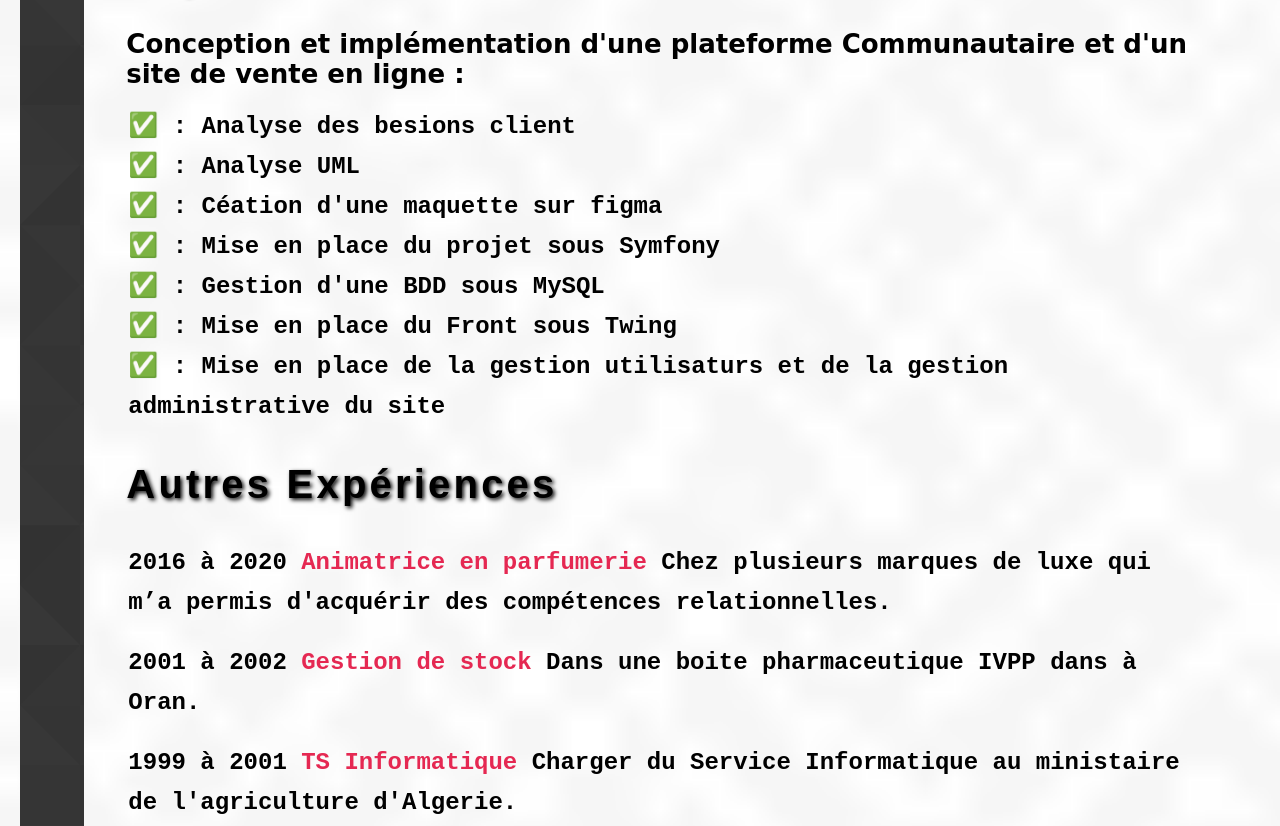
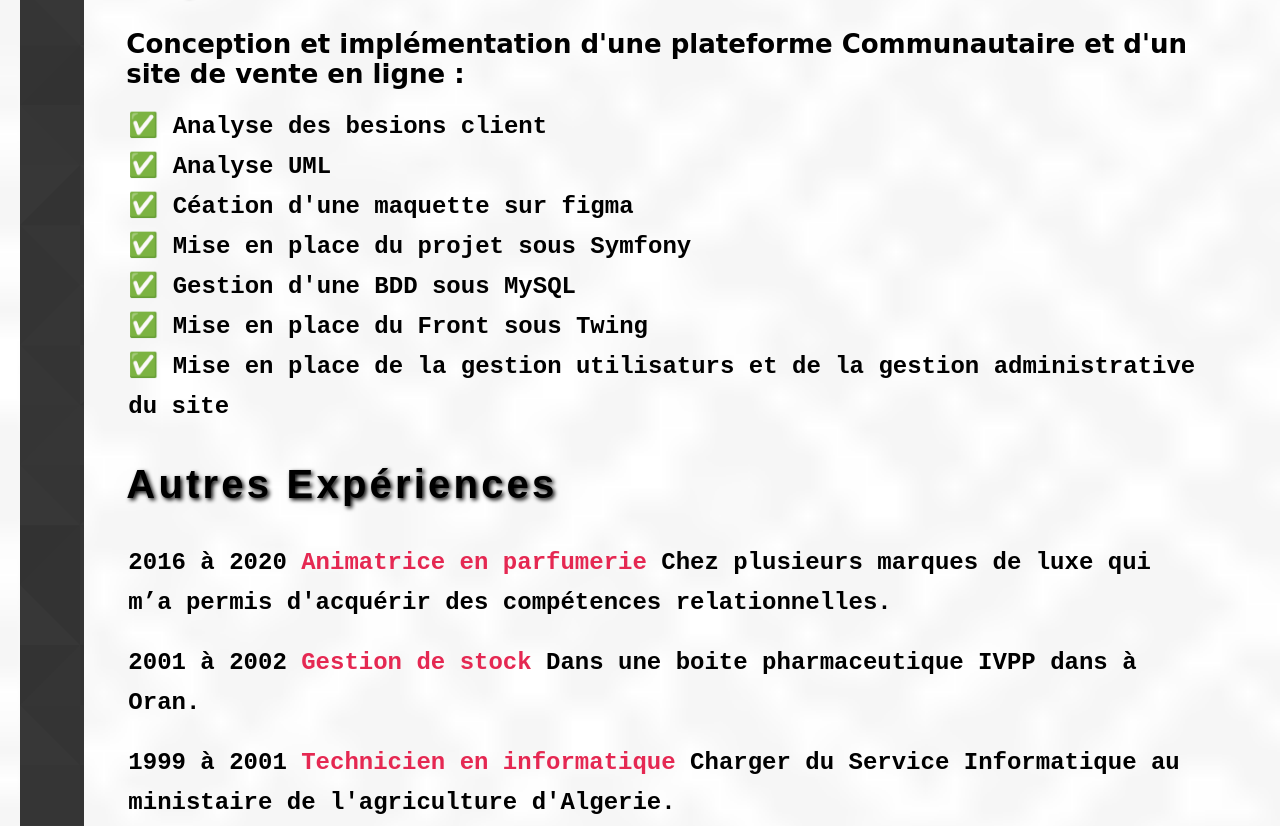
Before and after one commit to chabani-dev/chabani-dev.github.io, a plain HTML site: page index.html in a window 1280 px wide. Shown: the part 615-1441 px from the top of the page. Drawn offline with Linux system fonts and the light colour scheme; files whose address does not match are found by name.

Commit message:
fichier html modifier

```diff
--- a/index.html
+++ b/index.html
@@ -31,13 +31,13 @@
         <h1 class="block-description"> Expériences</h1>
         <div class="experience">Conception et implémentation d'une plateforme Communautaire et d'un site de vente en ligne :</div>
       <ul>
-        <li>✅ : Analyse des besions client</li>
-        <li>✅ : Analyse UML</li>
-        <li>✅ : Céation d'une maquette sur figma</li>
-        <li>✅ : Mise en place du projet sous Symfony</li>
-        <li>✅ : Gestion d'une BDD sous MySQL</li>
-        <li>✅ : Mise en place du Front sous Twing</li>
-        <li>✅ : Mise en place de la gestion utilisaturs et de la gestion administrative du site </li>
+        <li>✅  Analyse des besions client</li>
+        <li>✅  Analyse UML</li>
+        <li>✅  Céation d'une maquette sur figma</li>
+        <li>✅  Mise en place du projet sous Symfony</li>
+        <li>✅  Gestion d'une BDD sous MySQL</li>
+        <li>✅  Mise en place du Front sous Twing</li>
+        <li>✅  Mise en place de la gestion utilisaturs et de la gestion administrative du site </li>
    </ul>
 
    <h2 class="block-description">Autres Expériences</h2>
@@ -60,7 +60,7 @@
           <div class="Other-experiences">
             <ul>
 
-                <li><span>1999 à 2001</span> <strong>TS Informatique </strong> Charger du Service Informatique au ministaire de l'agriculture d'Algerie.
+                <li><span>1999 à 2001</span> <strong>Technicien en informatique </strong> Charger du Service Informatique au ministaire de l'agriculture d'Algerie.
           </li>
             </ul>
        </div>
@@ -179,18 +179,17 @@
           </li>
           <li>✅ <strong> 19 Avril 2022 </strong> :Certification TOSA WordPress : &nbsp; ESRP&nbsp; Beauvoir</li>
           <li>✅ <strong>09 février 2021 au 31 août 2021</strong> : Formation de
-            Développeur Web chez OpenClassrooms
+            Développeur Web chez OpenClassrooms<br>
              <a
               href="https://openclassrooms.com/fr/dashboard/courses#courses-taken"
               target="_blank">certificats OpenClassrooms</a>
           </li>
           <li>✅ <strong>07 juin 2019 </strong>: Certificat l'excellence de Service Paris-Aéroports
           </li>
-             <li class="row">✅ <strong>09 mai 2001 </strong> : Certaficat Professionnelles en maintenance informatique
+             <li class="row">✅ <strong>09 mai 2001 </strong> : Certafication Professionnelle en maintenance informatique
             spécialité l'entretien d'ordinateurs <strong>hard & soft</strong> <br> A l'ECOLE WINNER SOFTWARE  à Oran .
           </li>
-          <li>✅ <strong>03 janvier 1999 </strong> : Diplôme en
-            informatique spécialité programmation et gestion de stock avec le
+          <li>✅ <strong>03 janvier 1999 </strong> : Technicien en informatique spécialité programmation et gestion de stock avec le
             langage <strong> Basic et Pascal </strong> avec mention <em>Excellent</em> En Centre de Formation Professionnel En Algérie.</em
             >
           </li>
```
